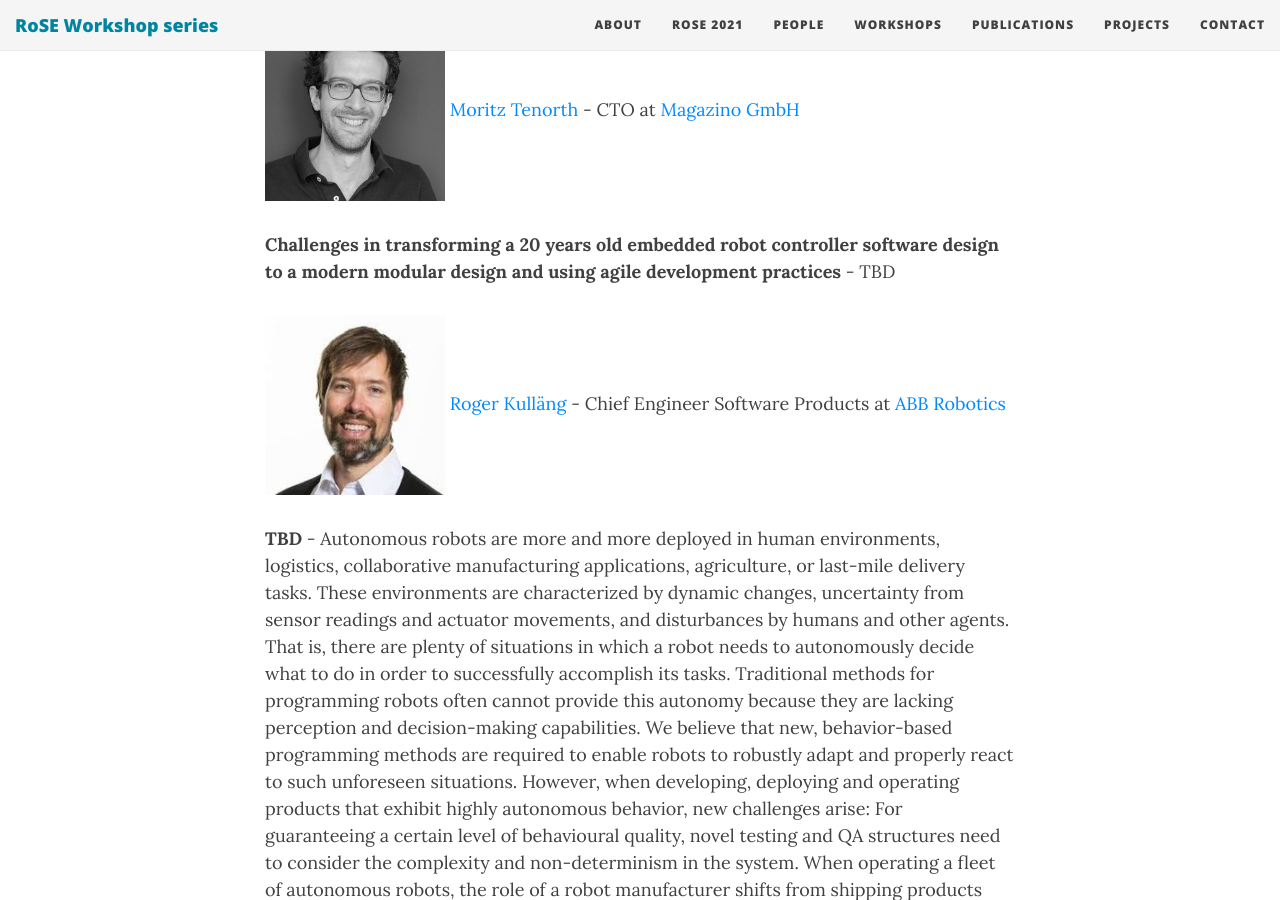
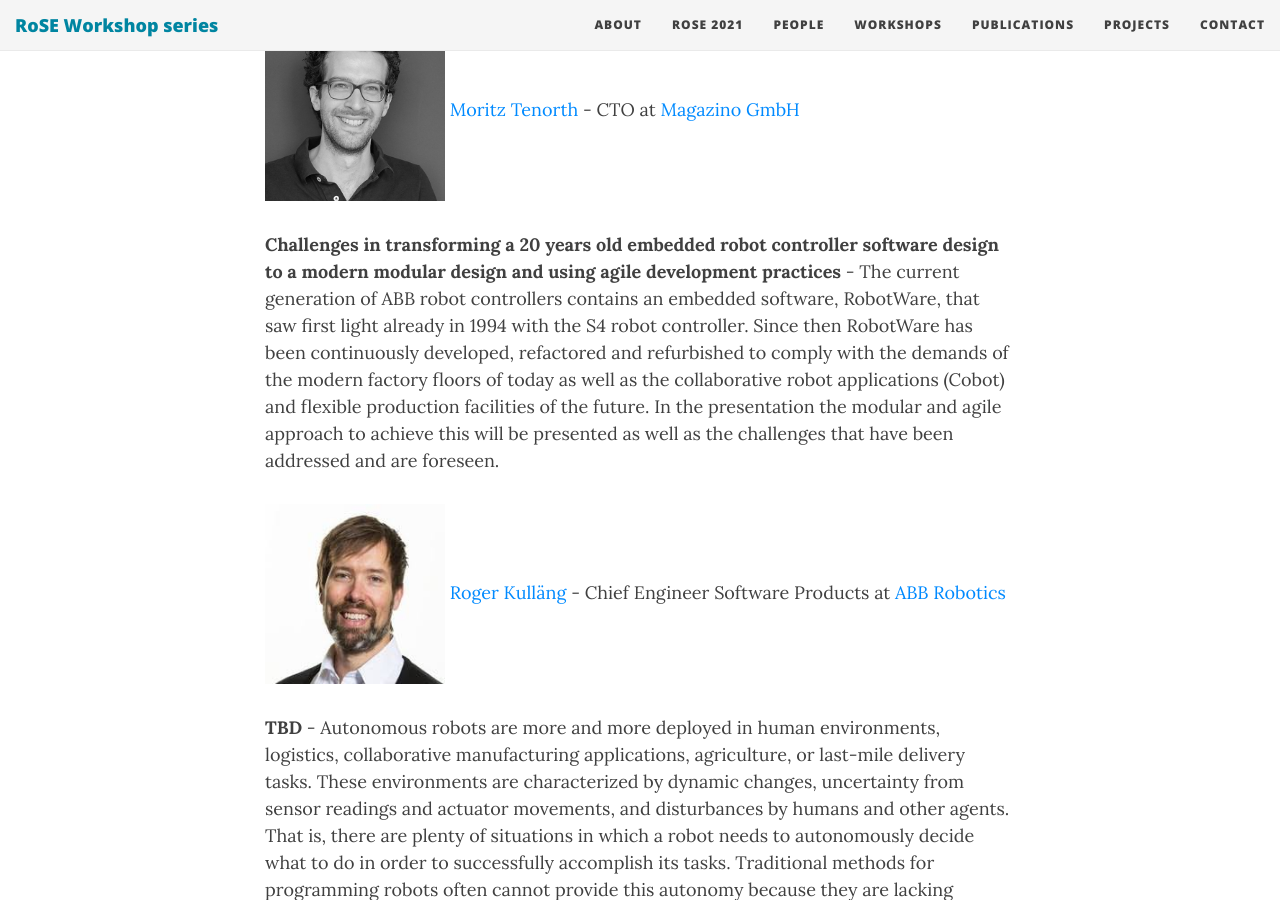
Before and after one commit to rose-workshops/rose-workshops.github.io, a Jekyll site: the page built from rose2021.md, in a window 1280 px wide and 900 px high, scrolled down 1766 px. Built offline with Jekyll 4.4.1, drawn with Linux system fonts in a browser that asks for light colours; nearby versions of some CDN libraries.

Commit message:
Add abstract of ABB keynote

```diff
--- a/rose2021.md
+++ b/rose2021.md
@@ -43,7 +43,7 @@ We are happy to host the following keynote talks.
 <img src="/img/MoritzTenorth.jpg" alt="Moritz Tenorth" style="width: 10em;" />
 [Moritz Tenorth](https://de.linkedin.com/in/moritztenorth) - CTO at [Magazino GmbH](https://www.magazino.eu/?lang=en)
 
-**Challenges in transforming a 20 years old embedded robot controller software design to a modern modular design and using agile development practices** - TBD
+**Challenges in transforming a 20 years old embedded robot controller software design to a modern modular design and using agile development practices** - The current generation of ABB robot controllers contains an embedded software, RobotWare, that saw first light already in 1994 with the S4 robot controller. Since then RobotWare has been continuously developed, refactored and refurbished to comply with the demands of the modern factory floors of today as well as the collaborative robot applications (Cobot) and flexible production facilities of the future. In the presentation the modular and agile approach to achieve this will be presented as well as the challenges that have been addressed and are foreseen.
 
 <img src="/img/RogerKullang.jpeg" alt="Roger Kullang" style="width: 10em;" />
 [Roger Kulläng](https://www.linkedin.com/in/roger-kullang/) - Chief Engineer Software Products at [ABB Robotics](https://social.abb/website)
```
